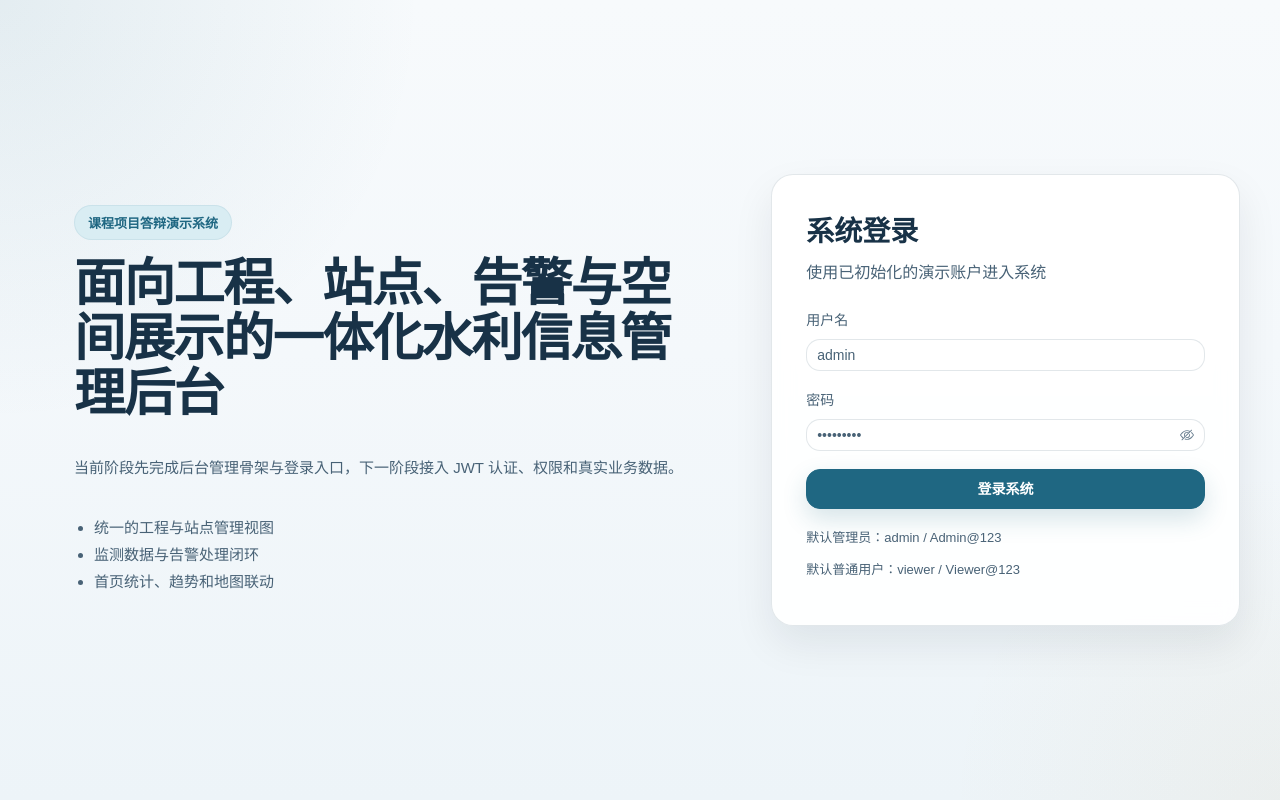
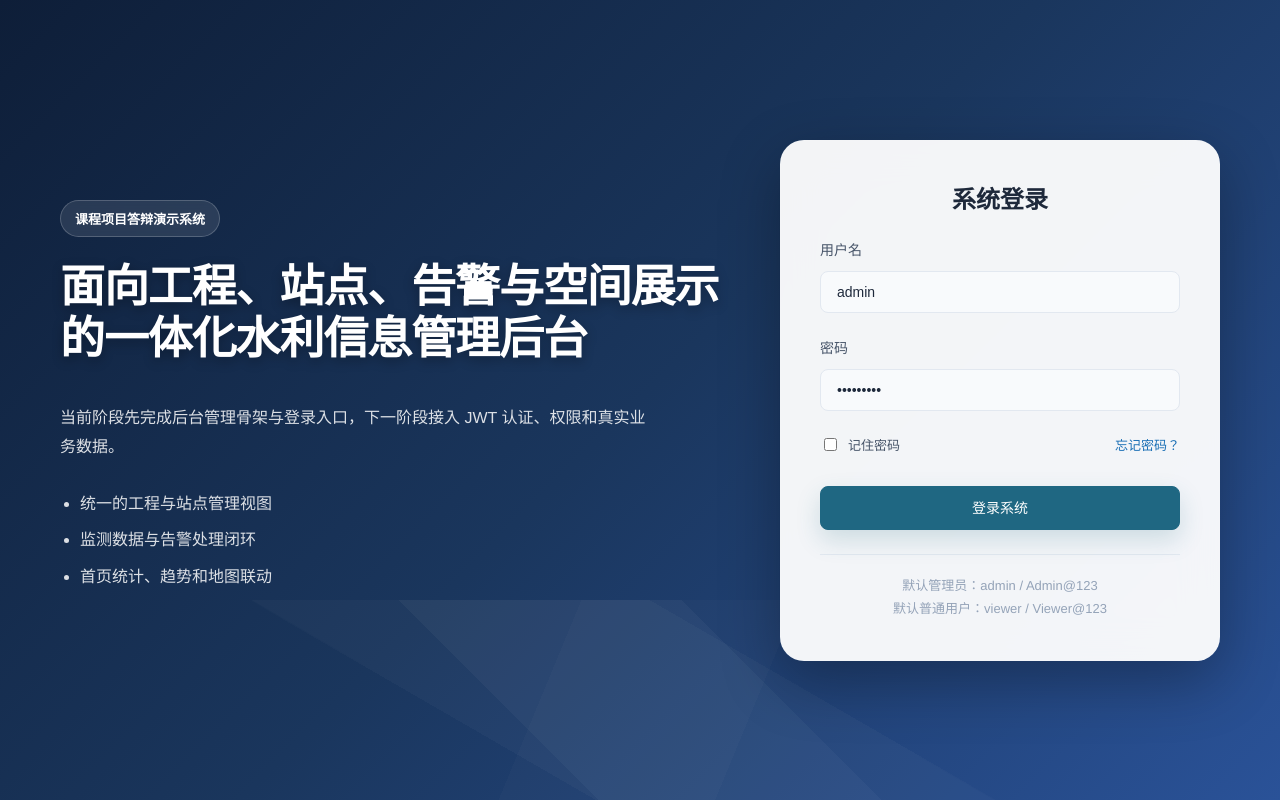
Before and after one commit to Congmoow/Water-information-system, a Vue app in the folder frontend/water-info-web/: page /login in a window 1280 px wide. Built offline with nearby package versions, Linux system fonts and the light colour scheme.

Commit message:
Redesign login view with animated visual effects

```diff
--- a/frontend/water-info-web/src/views/auth/LoginView.vue
+++ b/frontend/water-info-web/src/views/auth/LoginView.vue
@@ -1,5 +1,23 @@
 <template>
   <div class="login-page">
+    <!-- 动态水波纹效果 -->
+    <div class="login-waves">
+      <div class="wave"></div>
+      <div class="wave"></div>
+      <div class="wave"></div>
+    </div>
+
+    <!-- 浮动粒子 -->
+    <div class="login-particles">
+      <div
+        v-for="item in particles"
+        :key="item.id"
+        class="particle"
+        :style="item.style"
+      ></div>
+    </div>
+
+    <div class="login-content">
       <section class="login-page__hero">
         <span class="login-page__badge">课程项目答辩演示系统</span>
         <h1>面向工程、站点、告警与空间展示的一体化水利信息管理后台</h1>
@@ -13,32 +31,57 @@
         </ul>
       </section>
 
-    <section class="login-card panel">
-      <div class="login-card__head">
+      <div class="login-form-wrapper">
+        <div class="login-card">
           <h2>系统登录</h2>
-        <p>使用已初始化的演示账户进入系统</p>
+          <form @submit.prevent="handleLogin">
+            <div class="form-group">
+              <label>用户名</label>
+              <input
+                v-model="form.username"
+                class="form-input"
+                placeholder="admin / viewer"
+                required
+              />
             </div>
-      <el-form label-position="top" @submit.prevent="handleLogin">
-        <el-form-item label="用户名">
-          <el-input v-model="form.username" placeholder="admin / viewer" />
-        </el-form-item>
-        <el-form-item label="密码">
-          <el-input v-model="form.password" type="password" placeholder="请输入密码" show-password @keyup.enter="handleLogin" />
-        </el-form-item>
-        <el-button type="primary" size="large" class="login-card__button" :loading="authStore.loading" @click="handleLogin">
+            <div class="form-group">
+              <label>密码</label>
+              <input
+                v-model="form.password"
+                type="password"
+                class="form-input"
+                placeholder="请输入密码"
+                required
+              />
+            </div>
+            <div class="login-options">
+              <label>
+                <input type="checkbox" /> 记住密码
+              </label>
+              <a href="#">忘记密码？</a>
+            </div>
+            <el-button
+              type="primary"
+              size="large"
+              style="width: 100%; border-radius: var(--radius-md); font-weight: 500; height: 44px; margin-top: 8px;"
+              :loading="authStore.loading"
+              native-type="submit"
+            >
               登录系统
             </el-button>
-      </el-form>
+          </form>
           <div class="login-card__tips">
             <p>默认管理员：admin / Admin@123</p>
             <p>默认普通用户：viewer / Viewer@123</p>
           </div>
-    </section>
+        </div>
+      </div>
+    </div>
   </div>
 </template>
 
 <script setup lang="ts">
-import { reactive } from 'vue'
+import { reactive, onMounted } from 'vue'
 import { ElMessage } from 'element-plus'
 import { useRoute, useRouter } from 'vue-router'
 import { useAuthStore } from '@/stores/auth'
@@ -50,6 +93,24 @@ const authStore = useAuthStore()
 const form = reactive({
   username: 'admin',
   password: 'Admin@123'
+})
+
+// 生成粒子效果
+const particles = reactive<Array<{ id: number; style: Record<string, string> }>>([])
+
+onMounted(() => {
+  for (let i = 0; i < 20; i++) {
+    particles.push({
+      id: i,
+      style: {
+        left: `${Math.random() * 100}%`,
+        width: `${Math.random() * 4 + 2}px`,
+        height: `${Math.random() * 4 + 2}px`,
+        animationDuration: `${Math.random() * 6 + 4}s`,
+        animationDelay: `${Math.random() * 5}s`
+      }
+    })
+  }
 })
 
 async function handleLogin() {
@@ -70,45 +131,57 @@ async function handleLogin() {
 }
 </script>
 
-<style scoped lang="scss">
+<style scoped>
 .login-page {
+  /* 基础变量 */
+  --spacing-xs: 8px;
+  --spacing-sm: 12px;
+  --spacing-md: 16px;
+  --spacing-lg: 24px;
+  --spacing-xl: 32px;
+  --spacing-2xl: 40px;
+  --radius-md: 8px;
+  --radius-lg: 16px;
+  --radius-xl: 24px;
+  --text-primary: #1e293b;
+  --text-secondary: #475569;
+  --text-white: #ffffff;
+  --text-muted: #94a3b8;
+  --border-color: #e2e8f0;
+  --bg-input: #f8fafc;
+  --bg-white: #ffffff;
+  --primary-color: #1a6fb5;
+  --transition-fast: 0.2s ease;
+
   min-height: 100vh;
+  position: relative;
+  display: flex;
+  align-items: center;
+  justify-content: center;
+  background: linear-gradient(135deg, #0e1e38 0%, #1a365d 50%, #2a5298 100%);
+  overflow: hidden;
+  font-family: var(--el-font-family);
+}
+
+/* 布局内容区域 */
+.login-content {
+  position: relative;
+  z-index: 1;
+  width: 100%;
+  max-width: 1400px;
   display: grid;
   grid-template-columns: 1.2fr 0.8fr;
-  gap: 28px;
-  padding: 40px;
+  gap: 60px;
+  padding: 40px 60px;
 }
 
-.login-page__hero,
-.login-card {
-  padding: 34px;
-}
-
+/* 左侧 Hero 区域样式 */
 .login-page__hero {
-  color: var(--wi-text);
+  color: var(--text-white);
   display: flex;
   flex-direction: column;
   justify-content: center;
-
-  h1 {
-    margin: 16px 0 18px;
-    max-width: 760px;
-    font-size: clamp(36px, 4vw, 58px);
-    line-height: 1.08;
-    letter-spacing: -0.03em;
-  }
-
-  p,
-  li {
-    color: var(--wi-text-soft);
-    font-size: 15px;
-    line-height: 1.8;
-  }
-
-  ul {
-    margin: 18px 0 0;
-    padding-left: 20px;
-  }
+  animation: fadeDown 0.8s ease-out;
 }
 
 .login-page__badge {
@@ -116,46 +189,250 @@ async function handleLogin() {
   padding: 8px 14px;
   width: fit-content;
   border-radius: 999px;
-  background: var(--wi-primary-soft);
-  color: var(--wi-primary);
+  background: rgba(255, 255, 255, 0.1);
+  color: var(--text-white);
   font-size: 13px;
   font-weight: 700;
-  box-shadow: inset 0 0 0 1px var(--wi-emphasis-outline);
+  backdrop-filter: blur(4px);
+  border: 1px solid rgba(255, 255, 255, 0.2);
+  margin-bottom: 24px;
 }
 
-.login-card {
-  align-self: center;
-  background: var(--wi-surface-panel);
+.login-page__hero h1 {
+  margin: 0 0 24px;
+  max-width: 760px;
+  font-size: clamp(36px, 3.5vw, 52px);
+  line-height: 1.15;
+  letter-spacing: -0.02em;
+  font-weight: 700;
+  text-shadow: 0 4px 12px rgba(0, 0, 0, 0.3);
 }
 
-.login-card__head {
-  margin-bottom: 26px;
-
-  h2 {
-    margin: 0;
-    font-size: 28px;
+.login-page__hero p {
+  color: rgba(255, 255, 255, 0.85);
+  font-size: 16px;
+  line-height: 1.8;
+  margin-bottom: 12px;
+  max-width: 600px;
 }
 
-  p {
-    margin: 10px 0 0;
-    color: var(--wi-text-soft);
+.login-page__hero ul {
+  margin: 16px 0 0;
+  padding-left: 20px;
+  color: rgba(255, 255, 255, 0.85);
+  font-size: 16px;
+  line-height: 1.8;
+}
+
+.login-page__hero li {
+  margin-bottom: 8px;
+}
+
+/* 右侧登录表单容器 */
+.login-form-wrapper {
+  display: flex;
+  align-items: center;
+  justify-content: flex-end; /* 或者 center */
+}
+
+/* 动态水波纹效果 */
+.login-waves {
+  position: absolute;
+  bottom: 0;
+  left: 0;
+  width: 100%;
+  height: 200px;
+  z-index: 0;
+  overflow: hidden;
+  pointer-events: none;
+}
+
+.login-waves .wave {
+  position: absolute;
+  bottom: 0;
+  left: -50%;
+  width: 200%;
+  height: 100%;
+  border-radius: 40%;
+  opacity: 0.15;
+}
+
+.login-waves .wave:nth-child(1) {
+  background: rgba(255, 255, 255, 0.2);
+  animation: waveAnim 8s linear infinite;
+}
+
+.login-waves .wave:nth-child(2) {
+  background: rgba(255, 255, 255, 0.15);
+  animation: waveAnim 12s linear infinite reverse;
+  bottom: -10px;
+}
+
+.login-waves .wave:nth-child(3) {
+  background: rgba(255, 255, 255, 0.1);
+  animation: waveAnim 16s linear infinite;
+  bottom: -20px;
+}
+
+@keyframes waveAnim {
+  0% { transform: rotate(0deg); }
+  100% { transform: rotate(360deg); }
+}
+
+/* 浮动粒子 */
+.login-particles {
+  position: absolute;
+  top: 0;
+  left: 0;
+  width: 100%;
+  height: 100%;
+  z-index: 0;
+  pointer-events: none;
+}
+
+.particle {
+  position: absolute;
+  width: 4px;
+  height: 4px;
+  background: rgba(255, 255, 255, 0.3);
+  border-radius: 50%;
+  animation: floatUp linear infinite;
+  bottom: 0;
+}
+
+@keyframes floatUp {
+  0% {
+    transform: translateY(100vh) scale(0);
+    opacity: 0;
+  }
+  10% {
+    opacity: 1;
+  }
+  90% {
+    opacity: 1;
+  }
+  100% {
+    transform: translateY(-10vh) scale(1);
+    opacity: 0;
   }
 }
 
-.login-card__button {
+@keyframes fadeDown {
+  from { opacity: 0; transform: translateY(-20px); }
+  to { opacity: 1; transform: translateY(0); }
+}
+
+/* 右侧毛玻璃卡片 */
+.login-card {
   width: 100%;
+  max-width: 440px;
+  background: rgba(255, 255, 255, 0.95);
+  border-radius: var(--radius-xl);
+  padding: var(--spacing-2xl);
+  box-shadow: 0 20px 60px rgba(0, 0, 0, 0.3);
+  backdrop-filter: blur(20px);
+  animation: fadeUp 0.8s ease-out 0.2s both;
+}
+
+@keyframes fadeUp {
+  from { opacity: 0; transform: translateY(20px); }
+  to { opacity: 1; transform: translateY(0); }
+}
+
+.login-card h2 {
+  text-align: center;
+  font-size: 24px;
+  margin-top: 0;
+  margin-bottom: var(--spacing-lg);
+  color: var(--text-primary);
+  font-weight: 600;
+}
+
+.form-group {
+  margin-bottom: var(--spacing-lg);
+  text-align: left;
+}
+
+.form-group label {
+  display: block;
+  margin-bottom: var(--spacing-sm);
+  font-weight: 500;
+  color: var(--text-secondary);
+  font-size: 14px;
+}
+
+.form-input {
+  width: 100%;
+  padding: 12px 16px;
+  border: 1px solid var(--border-color);
+  border-radius: var(--radius-md);
+  background: var(--bg-input);
+  color: var(--text-primary);
+  font-size: 14px;
+  transition: all var(--transition-fast);
+  box-sizing: border-box;
+  outline: none;
+}
+
+.form-input:focus {
+  border-color: var(--primary-color);
+  box-shadow: 0 0 0 3px rgba(26, 111, 181, 0.12);
+  background: var(--bg-white);
+}
+
+.form-input::placeholder {
+  color: var(--text-muted);
+}
+
+.login-options {
+  display: flex;
+  align-items: center;
+  justify-content: space-between;
+  margin-bottom: var(--spacing-lg);
+  font-size: 13px;
+}
+
+.login-options label {
+  display: flex;
+  align-items: center;
+  gap: var(--spacing-xs);
+  cursor: pointer;
+  color: var(--text-secondary);
+}
+
+.login-options a {
+  color: var(--primary-color);
+  text-decoration: none;
+  font-size: 13px;
+  transition: opacity var(--transition-fast);
+}
+
+.login-options a:hover {
+  opacity: 0.8;
 }
 
 .login-card__tips {
-  margin-top: 18px;
-  color: var(--wi-text-soft);
+  margin-top: 24px;
+  padding-top: 16px;
+  border-top: 1px solid var(--border-color);
+  color: var(--text-muted);
   font-size: 13px;
+  text-align: center;
+}
+
+.login-card__tips p {
+  margin: 4px 0;
 }
 
 @media (max-width: 960px) {
-  .login-page {
+  .login-content {
     grid-template-columns: 1fr;
     padding: 24px;
+    gap: 40px;
+  }
+
+  .login-form-wrapper {
+    justify-content: center;
   }
 }
 </style>
```
Lines whose indentation alone changed are shown as unchanged.
